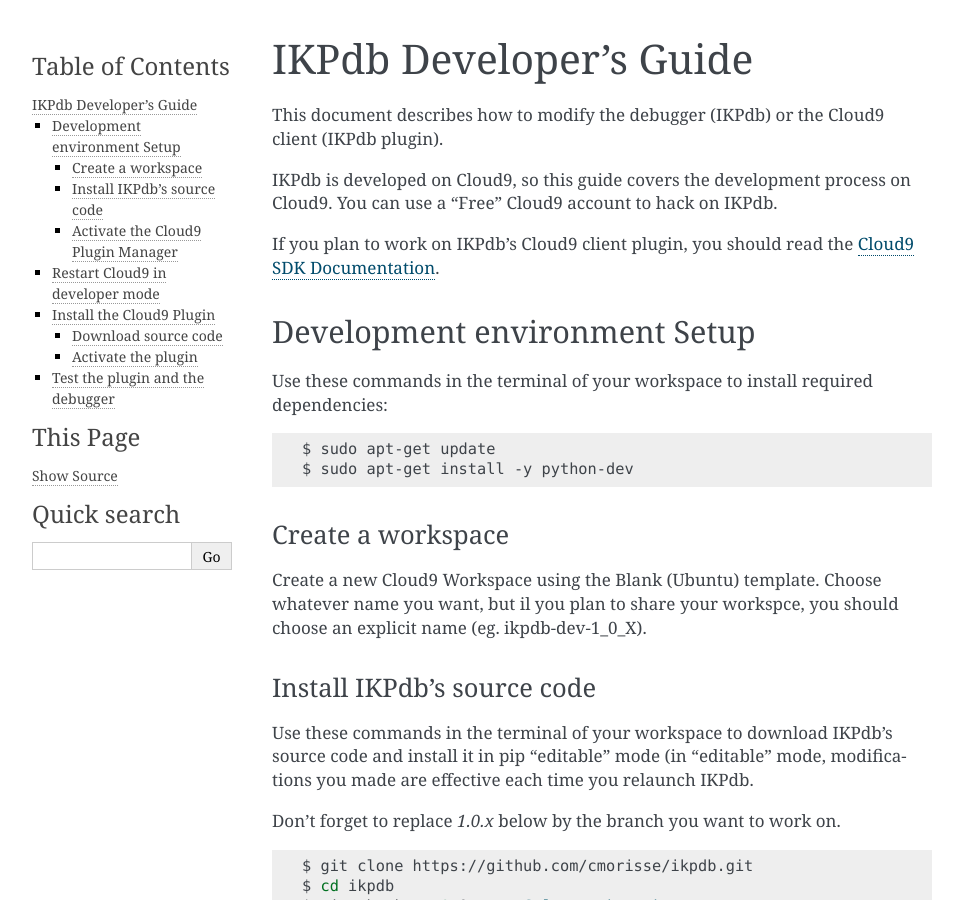
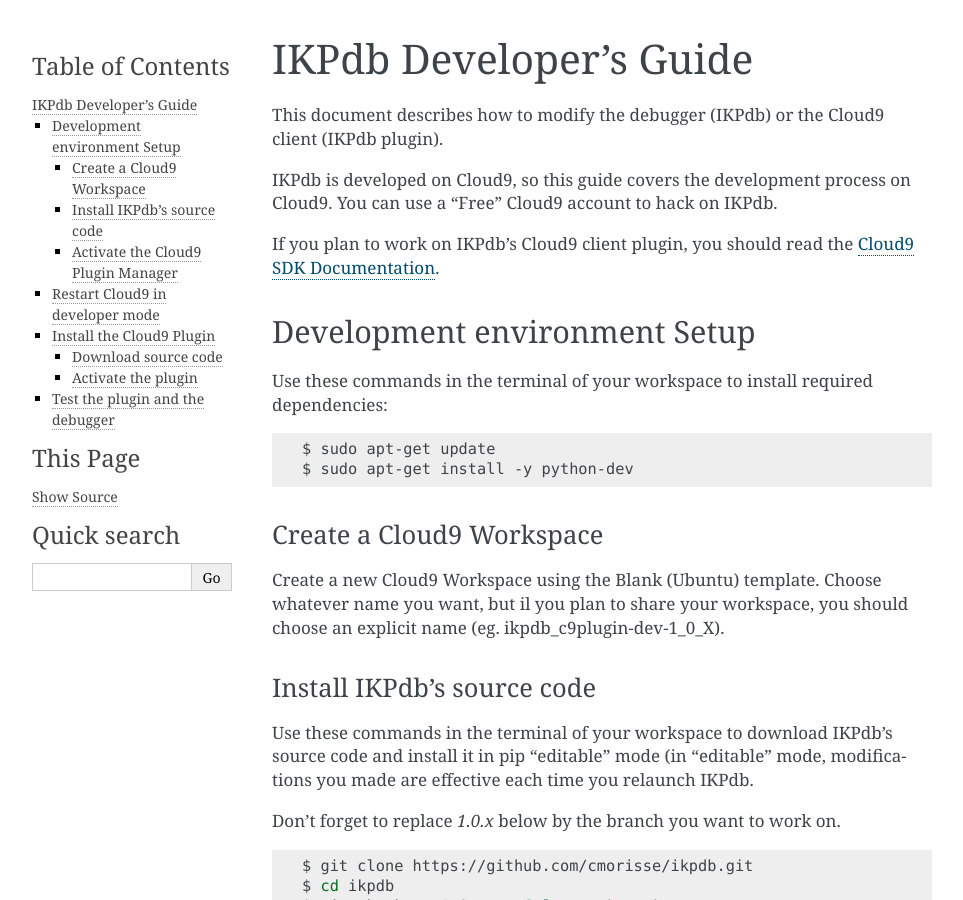
Before and after one commit to audaxis/ikpdb, a Sphinx documentation site: the page built from docs/developers_guide.rst, in a window 1280 px wide and 900 px high. Shown: the whole window, without its empty margins (148-1111 px from the left). Built offline with Sphinx 7.4.7, drawn with Linux system fonts in a browser that asks for light colours.

Commit message:
IMP: Doc writer's guide

```diff
--- a/docs/developers_guide.rst
+++ b/docs/developers_guide.rst
@@ -4,7 +4,8 @@
 This document describes how to modify the debugger (IKPdb) or the Cloud9 client
 (IKPdb plugin).
 
-IKPdb is developed on Cloud9, so this guide covers the development process on Cloud9.
+IKPdb is developed on Cloud9, so this guide covers the development process on
+Cloud9.
 You can use a "Free" Cloud9 account to hack on IKPdb.
 
 If you plan to work on IKPdb's Cloud9 client plugin, you should read the
@@ -23,12 +24,12 @@
     $ sudo apt-get install -y python-dev
 
 
-Create a workspace
-__________________
+Create a Cloud9 Workspace
+_________________________
 
 Create a new Cloud9 Workspace using the Blank (Ubuntu) template.
-Choose whatever name you want, but il you plan to share your workspce, you
-should choose an explicit name (eg. ikpdb-dev-1_0_X).
+Choose whatever name you want, but il you plan to share your workspace, you
+should choose an explicit name (eg. ikpdb_c9plugin-dev-1_0_X).
 
 
 .. _install-ikpdb-source-code:
```
